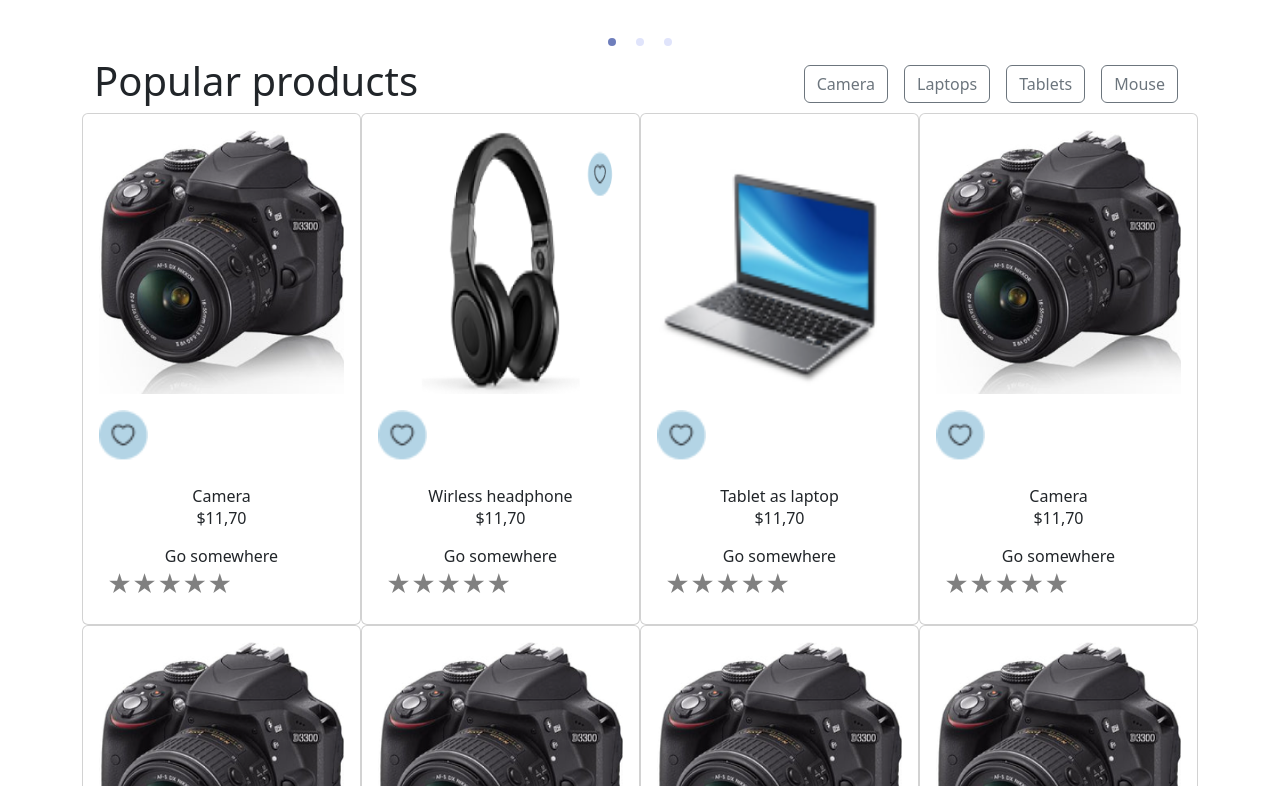
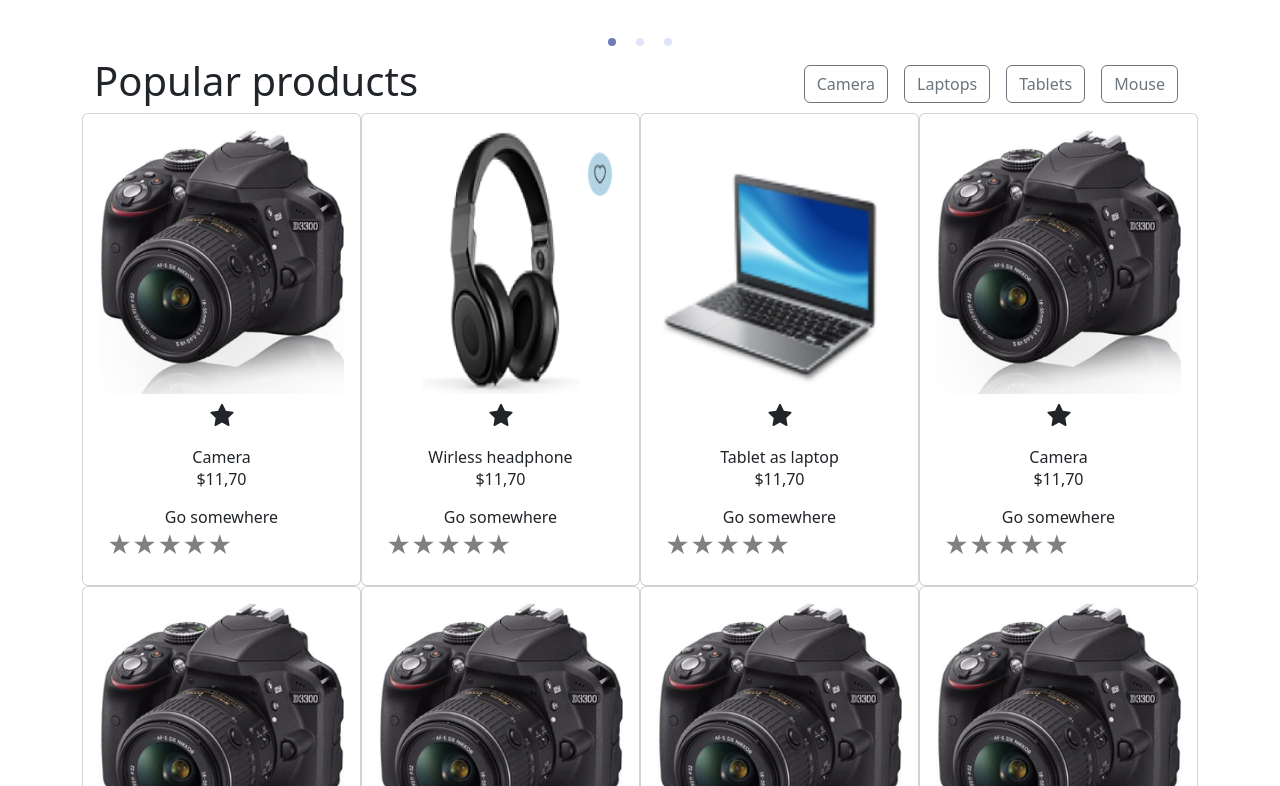
Before and after one commit to Budaa02/Ecommerce-React-Project, a React (Create React App) app in the folder ecommerce/: page / in a window 1280 px wide. Shown: the part 894-1680 px from the top of the page. Built offline with nearby package versions, Linux system fonts and the light colour scheme.

Commit message:
day-45 star changed

```diff
--- a/ecommerce/src/App.css
+++ b/ecommerce/src/App.css
@@ -153,9 +153,9 @@ width:318px;
   height: 200px;
   position: absolute;
   top:50px;
-
   z-index: 99;
-  background-color: red;
+  background-color: white;
+  color:red;
 }
 .form-group {
   text-align: start;
@@ -172,3 +172,6 @@ width:318px;
   text-decoration: none;
   color:#563d7c;
 }
+/* .star:active {
+background-color: red;
+} */
--- a/ecommerce/src/App.js
+++ b/ecommerce/src/App.js
@@ -10,7 +10,7 @@ import AliceCarousel from "react-alice-carousel";
 import Popular from "./components/Popular";
 
 import { Children, useState } from "react";
-import Cards from "./components/sliderCard";
+import Cards from "./components/SliderCard";
 import Background from "./components/background";
 import ThreeCards from "./components/ThreeList"
 import FreeDelivery from "./components/delivery"
@@ -56,7 +56,7 @@ function App() {
         <MainMenu />
       </div>
       <Routes>
-        <Route path="/" element={<Main/>}/>
+        <Route path="/" element={<Main wishList={wishList} setWishList={setWishList}/>}/>
         <Route path="/signin" element={<SignIn/>}/>
         <Route path="/test" element={<Test/>}/>
       </Routes>
--- /dev/null
+++ b/ecommerce/src/components/Card.jsx
@@ -0,0 +1,66 @@
+import { useState } from "react";
+import { AiFillStar, AiOutlineStar } from "react-icons/ai";
+import ReactStars from "react-rating-stars-component";
+
+export default function Card(props) {
+  const [liked, setLiked] = useState(false);
+  const ratingChanged = (newRating) => {
+    // console.log(newRating);
+  };
+  const el = props.el;
+  return (
+    <div className=" card w-25 p-2">
+      <img
+        src={el.img}
+        className="w-100 p-2 h-75"
+      ></img>
+      <a
+        onClick={() => {
+          props.setWishList(props.wishList + 1);
+          console.log(props.wishList);
+          //   console.log(wishList);
+        }}
+      >
+        {liked ? (
+          <AiOutlineStar
+            size={28}
+            className="star"
+            activeColor="red"
+            // fullIcon={<i className="bi bi-star"></i>}
+            // isHalf={true}
+            // src={el.icon}
+            // className="w-25 p-2"
+            onClick={() => {
+              setLiked(!liked);
+            }}
+          />
+        ) : (
+          <AiFillStar
+            size={28}
+            className="star"
+            activeColor="blue"
+            onClick={() => {
+              setLiked(!liked);
+            }}
+          />
+        )}
+      </a>
+
+      <div className="card-body">
+        <h7>{el.name}</h7>
+        <p>{el.price}</p>
+        <a>Go somewhere</a>
+        <ReactStars
+          count={5}
+          onChange={ratingChanged}
+          size={24}
+          isHalf={true}
+          emptyIcon={<i className="far fa-star"></i>}
+          halfIcon={<i className="fa fa-star-half-alt"></i>}
+          fullIcon={<i className="fa fa-star"></i>}
+          activeColor="#ffd700"
+        />
+      </div>
+    </div>
+  );
+}
--- a/ecommerce/src/components/Main.jsx
+++ b/ecommerce/src/components/Main.jsx
@@ -1,20 +1,18 @@
-import Cards from "./sliderCard";
+import Cards from "./SliderCard";
 import Background from "./background";
-import ThreeCards from "./ThreeList"
-import FreeDelivery from "./delivery"
-import UserCardData1 from "./userCard"
+import ThreeCards from "./ThreeList";
+import FreeDelivery from "./delivery";
+import UserCardData1 from "./userCard";
 
 import LatestNews from "./latestNews";
 import AliceCarousel from "react-alice-carousel";
 import Popular from "./Popular";
 import { useState } from "react";
 import LogoPng from "./footerLogo";
-import slider from "../data/slidercard"
+import slider from "../data/slidercard";
 import carouselData from "../data/slider";
 
-
-export default function Main (props) {
-  const [wishList, setWishList] = useState(0)
+export default function Main(props) {
   const crouselData1 = carouselData.map((data) => {
     return (
       <div className="caroContainer flex-md-row flex-column-reverse py-5 container">
@@ -27,7 +25,10 @@ export default function Main (props) {
             Shop Now
           </button>
         </div>
-            <img src={data.url} className="sliderimg" />
+        <img
+          src={data.url}
+          className="sliderimg"
+        />
       </div>
     );
   });
@@ -35,22 +36,23 @@ export default function Main (props) {
     return (
       <div className="container d-flex justify-content-around caroCard">
         <div className="cardSlider card align-items-center justify-content-between w-80 p-4 m-0">
-
           <div className="d-flex">
-                <img src={product.url} className={product.style} id="sliders2-img" />
+            <img
+              src={product.url}
+              className={product.style}
+              id="sliders2-img"
+            />
             <p>{product.price}</p>
           </div>
           <div className="">
             <p>{product.name}</p>
             <p>{product.item}</p>
           </div>
-
         </div>
-
       </div>
-        )
-      })
-    return(
+    );
+  });
+  return (
     <div>
       <div className="container-banner">
         <AliceCarousel
@@ -64,11 +66,12 @@ export default function Main (props) {
         </AliceCarousel>
       </div>
       <div className="container">
-        <AliceCarousel className="container "
+        <AliceCarousel
+          className="container "
           responsive={{
             0: {
-              items: 3
-            }
+              items: 3,
+            },
           }}
           autoPlay
           infinite
@@ -83,28 +86,29 @@ export default function Main (props) {
         <Popular />
       </div>
       <div className="">
-        <Cards wishList={wishList} setWishList={setWishList}/>
-
-
+        <Cards
+          wishList={props.wishList}
+          setWishList={props.setWishList}
+        />
       </div>
       <div>
         <Background />
       </div>
       <div className="container">
-        <ThreeCards/>
+        <ThreeCards />
       </div>
       <div className="container bg-secondary">
-        <FreeDelivery/>
+        <FreeDelivery />
       </div>
       <div className="container">
-      <UserCardData1/>
+        <UserCardData1 />
       </div>
       <div className="container bg-secondary">
-          <LogoPng/>
+        <LogoPng />
       </div>
       <div className="container">
-        <LatestNews/>
+        <LatestNews />
       </div>
     </div>
-    )
+  );
 }
--- a/ecommerce/src/components/search.jsx
+++ b/ecommerce/src/components/search.jsx
@@ -1,36 +1,26 @@
-import Form from 'react-bootstrap/Form';
-import Button from 'react-bootstrap/Button';
-import { BsPerson } from "react-icons/bs"
-import { AiOutlineHeart } from "react-icons/ai"
-import { AiOutlineShoppingCart } from "react-icons/ai"
-import { Nav, NavLink, NavDropdown } from "react-bootstrap";
-import { useState } from 'react';
-import { propTypes } from 'react-bootstrap/esm/Image';
-import SignIn from './Sign/SignIn';
-import { Routes, Route, Link } from "react-router-dom";
+import Form from "react-bootstrap/Form";
+import Button from "react-bootstrap/Button";
+import { BsPerson } from "react-icons/bs";
+import { AiOutlineHeart } from "react-icons/ai";
+import { AiOutlineShoppingCart } from "react-icons/ai";
+
+import { useState } from "react";
+import { Link } from "react-router-dom";
 
 function Search(props) {
-    // const [wish, setWish] = useState(false)
-    // function wishlistFunc() {
-    //     setWish(!wish)
-    //     console.log(wishlistFunc);
-
-    // }
-
-
-
+  const [wish, setWish] = useState(false);
+  function wishlistFunc() {
+    setWish(!wish);
+    console.log(wishlistFunc);
+  }
 
   return (
-        <div className='search_main d-flex'>
-            <div className='d-flex container search_container justify-content-around'>
-                <div className='d-flex '>
+    <div className="search_main d-flex">
+      <div className="d-flex container search_container justify-content-around">
+        <div className="d-flex ">
           <Link to={"/"}>
             <img src="images/logo-1.svg" />
           </Link>
-
-
-
-
         </div>
         <div>
           <Form className="d-flex search-input">
@@ -43,21 +33,31 @@ function Search(props) {
             <Button variant="outline-success">Search</Button>
           </Form>
         </div>
-                <div className='d-flex align-items-center signing'>
-                    <p className='p-2'> <BsPerson /><Link to={"/signin"}>Sign in</Link></p>
-                    <a className='p-2'  >  <AiOutlineHeart />{props.wishList}</a>
-                    <p className=''><AiOutlineShoppingCart />0</p>
-                    {/* {wish ? <div className='wish'>{props.wishlist}</div> : ""} */}
-
+        <div className="d-flex align-items-center signing">
+          <p className="p-2">
+            {" "}
+            <BsPerson />
+            <Link to={"/signin"}>Sign in</Link>
+          </p>
+          <a className="p-2">
+            {" "}
+            <AiOutlineHeart onClick={wishlistFunc} />
+            {props.wishList}
+          </a>
+          <p className="">
+            <AiOutlineShoppingCart />0
+          </p>
+          {wish ? (
+            <div className="wish">
+              <p>{props.wishList}close</p>
             </div>
-
-
+          ) : (
+            ""
+          )}
         </div>
-
-
-
       </div>
-    )
+    </div>
+  );
 }
 
-export default Search
+export default Search;
--- a/ecommerce/src/components/sliderCard.jsx
+++ b/ecommerce/src/components/sliderCard.jsx
@@ -1,54 +1,21 @@
-
-import CardData2 from "../data/card"
-import AliceCarousel from "react-alice-carousel"
-import ReactStars from "react-rating-stars-component";
+import CardData2 from "../data/card";
+import AliceCarousel from "react-alice-carousel";
 import React from "react";
-import {useState} from "react"
-
-
+import Card from "./Card";
 
 function Cards(props) {
-    const [wishList, setWishList] = useState(0)
-
-    const ratingChanged = (newRating) => {
-        // console.log(newRating);
-    };
-    const ListItems = CardData2.map(list => {
-        const children = list.children.map(el => {
+  const ListItems = CardData2.map((list) => {
+    const children = list.children.map((el) => {
       return (
-                <div className=" card w-25 p-2">
-
-                    <img src={el.img} className="w-100 p-2 h-75"></img>
-                    <img src={el.icon} className="w-25 p-2" onClick={(props) =>{
-                        setWishList(wishList + 1)
-                        console.log(wishList);
-                    }}></img>
-                    <div className="card-body">
-                        <h7>{el.name}</h7>
-                        <p>{el.price}</p>
-                        <a>Go somewhere</a>
-                        <ReactStars
-                            count={5}
-                            onChange={ratingChanged}
-                            size={24}
-                            isHalf={true}
-                            emptyIcon={<i className="far fa-star"></i>}
-                            halfIcon={<i className="fa fa-star-half-alt"></i>}
-                            fullIcon={<i className="fa fa-star"></i>}
-                            activeColor="#ffd700"
+        <Card
+          el={el}
+          wishList={props.wishList}
+          setWishList={props.setWishList}
         />
-                    </div>
-
-                </div>
-
-            )
-        })
-        return (
-            <div className="container d-flex flex-wrap">
-                {children}
-            </div>
-        )
-    })
+      );
+    });
+    return <div className="container d-flex flex-wrap">{children}</div>;
+  });
   return (
     <div>
       <AliceCarousel
@@ -57,9 +24,8 @@ function Cards(props) {
       >
         {ListItems}
       </AliceCarousel>
-
     </div>
-    )
+  );
 }
 
-export default Cards
+export default Cards;
```
Lines whose indentation alone changed are shown as unchanged.
